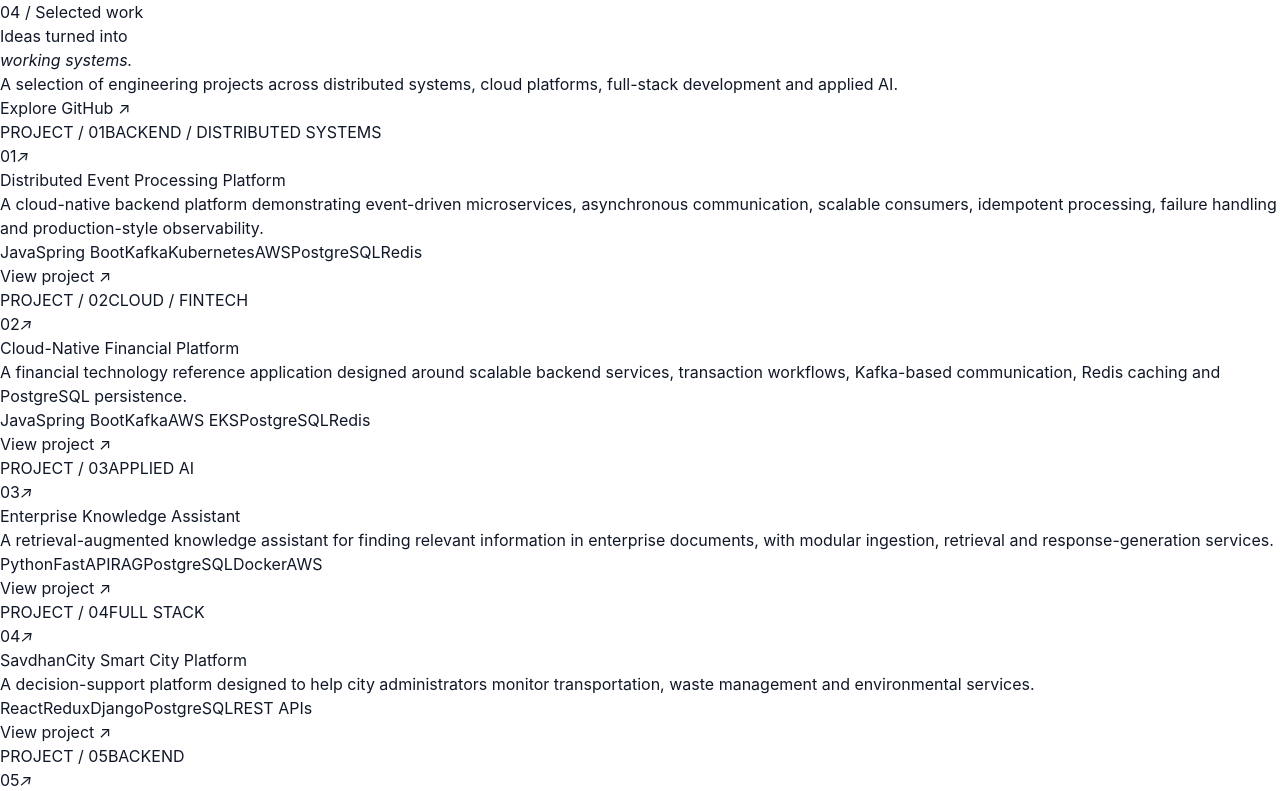
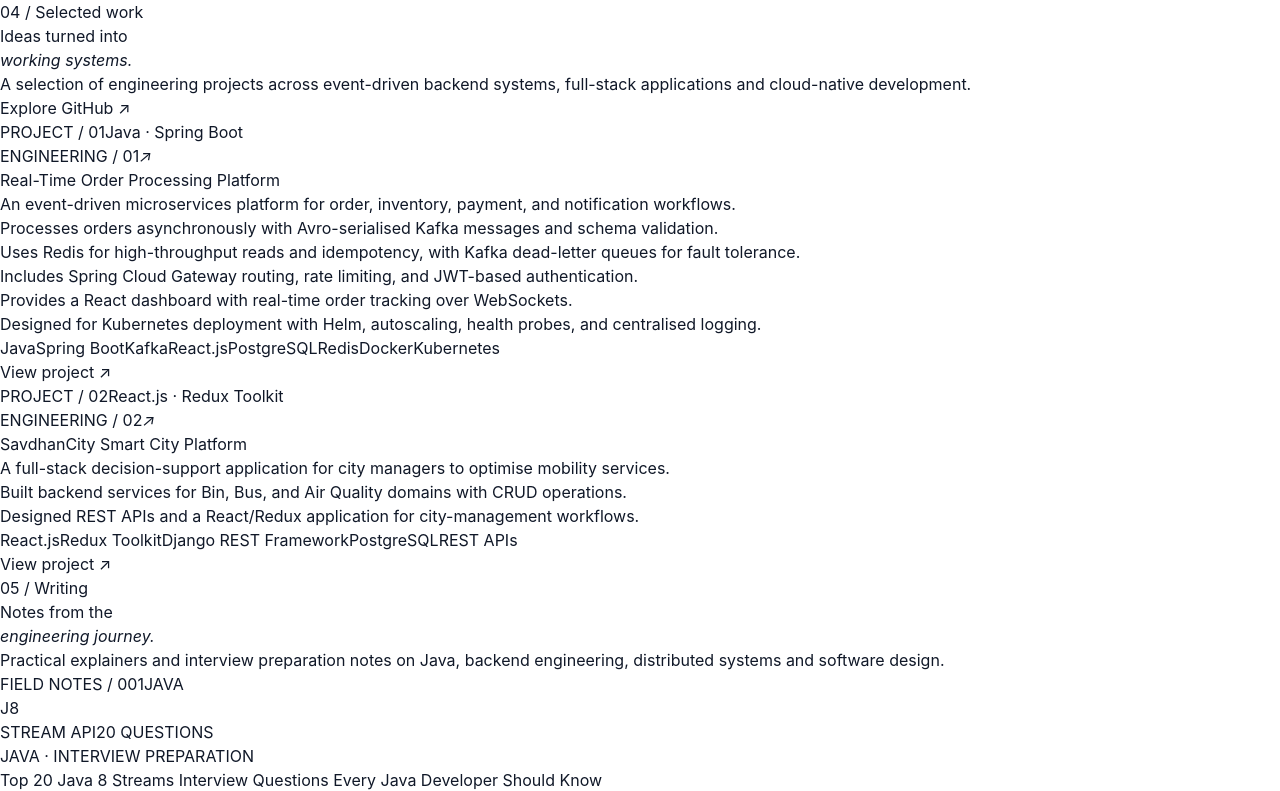
Before and after one commit to officio-indrajeet/officio-indrajeet.github.io, a React (Vite) app: page / in a window 1280 px wide. Shown: the part 4350-5141 px from the top of the page. Built offline with nearby package versions, Linux system fonts and the light colour scheme.

Commit message:
Align featured projects with résumé

```diff
--- a/src/components/Projects.tsx
+++ b/src/components/Projects.tsx
@@ -1,12 +1,4 @@
 import { userData } from "../data/userData";
-
-const projects = [
-  { title: "Distributed Event Processing Platform", category: "BACKEND / DISTRIBUTED SYSTEMS", description: "A cloud-native backend platform demonstrating event-driven microservices, asynchronous communication, scalable consumers, idempotent processing, failure handling and production-style observability.", tech: ["Java", "Spring Boot", "Kafka", "Kubernetes", "AWS", "PostgreSQL", "Redis"], github: "https://github.com/officio-indrajeet", number: "01" },
-  { title: "Cloud-Native Financial Platform", category: "CLOUD / FINTECH", description: "A financial technology reference application designed around scalable backend services, transaction workflows, Kafka-based communication, Redis caching and PostgreSQL persistence.", tech: ["Java", "Spring Boot", "Kafka", "AWS EKS", "PostgreSQL", "Redis"], github: "https://github.com/officio-indrajeet", number: "02" },
-  { title: "Enterprise Knowledge Assistant", category: "APPLIED AI", description: "A retrieval-augmented knowledge assistant for finding relevant information in enterprise documents, with modular ingestion, retrieval and response-generation services.", tech: ["Python", "FastAPI", "RAG", "PostgreSQL", "Docker", "AWS"], github: "https://github.com/officio-indrajeet", number: "03" },
-  { title: "SavdhanCity Smart City Platform", category: "FULL STACK", description: "A decision-support platform designed to help city administrators monitor transportation, waste management and environmental services.", tech: ["React", "Redux", "Django", "PostgreSQL", "REST APIs"], github: "https://github.com/officio-indrajeet", number: "04" },
-  { title: "URL Shortener", category: "BACKEND", description: "A lightweight URL shortening service supporting custom short URLs and usage tracking, built to explore REST API design, persistence and request handling.", tech: ["Node.js", "Express", "MongoDB", "EJS"], github: "https://github.com/officio-indrajeet/urlShortener", number: "05" },
-];
 
 export default function Projects() {
   return (
@@ -14,17 +6,20 @@ export default function Projects() {
       <div className="container">
         <div className="section-head section-head-split">
           <div><span className="section-kicker">04 / Selected work</span><h2>Ideas turned into<br/><em>working systems.</em></h2></div>
-          <div className="section-side-copy"><p className="section-deck">A selection of engineering projects across distributed systems, cloud platforms, full-stack development and applied AI.</p><a className="inline-link" href={userData.github} target="_blank" rel="noopener noreferrer">Explore GitHub <span>↗</span></a></div>
+          <div className="section-side-copy"><p className="section-deck">A selection of engineering projects across event-driven backend systems, full-stack applications and cloud-native development.</p><a className="inline-link" href={userData.github} target="_blank" rel="noopener noreferrer">Explore GitHub <span>↗</span></a></div>
         </div>
         <div className="project-grid">
-          {projects.map((project) => <article className="project-card" key={project.number}>
-            <div className="project-card-head"><span>PROJECT / {project.number}</span><span>{project.category}</span></div>
-            <div className="project-visual" aria-hidden="true"><div className="visual-orbit orbit-one"></div><div className="visual-orbit orbit-two"></div><span>{project.number}</span><i>↗</i></div>
-            <h3>{project.title}</h3>
-            <p>{project.description}</p>
-            <div className="project-tags">{project.tech.map((tech) => <span key={tech}>{tech}</span>)}</div>
-            <a className="project-link" href={project.github} target="_blank" rel="noopener noreferrer">View project <span>↗</span></a>
-          </article>)}
+          {userData.projects.map((project, index) => (
+            <article className="project-card" key={project.name}>
+              <div className="project-card-head"><span>PROJECT / {String(index + 1).padStart(2, "0")}</span><span>{project.technologies.slice(0, 2).join(" · ")}</span></div>
+              <div className="project-visual" aria-hidden="true"><div className="visual-orbit orbit-one"></div><div className="visual-orbit orbit-two"></div><span>ENGINEERING / {String(index + 1).padStart(2, "0")}</span><i>↗</i></div>
+              <h3>{project.name}</h3>
+              <p>{project.description}</p>
+              <ul className="project-highlights">{project.highlights.map((highlight) => <li key={highlight}>{highlight}</li>)}</ul>
+              <div className="project-tags">{project.technologies.map((technology) => <span key={technology}>{technology}</span>)}</div>
+              <a className="project-link" href={project.github} target="_blank" rel="noopener noreferrer">View project <span>↗</span></a>
+            </article>
+          ))}
         </div>
       </div>
     </section>
```
